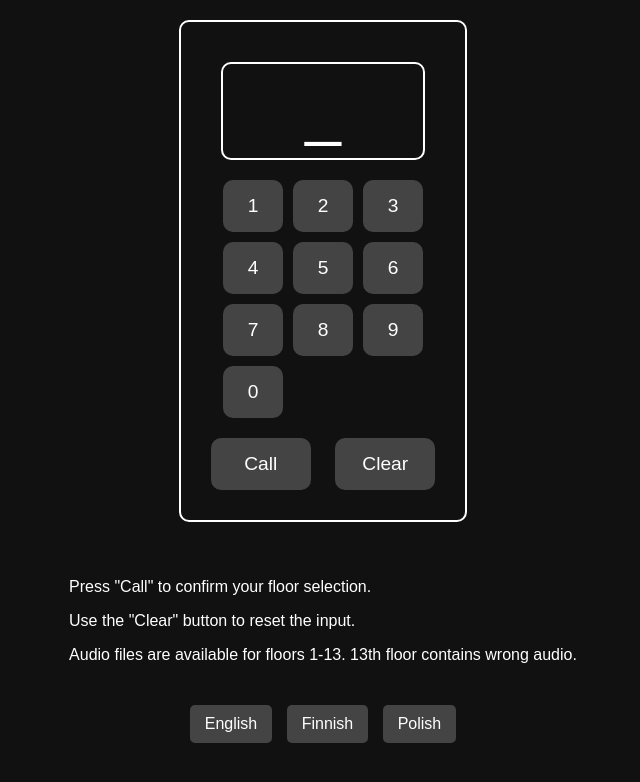
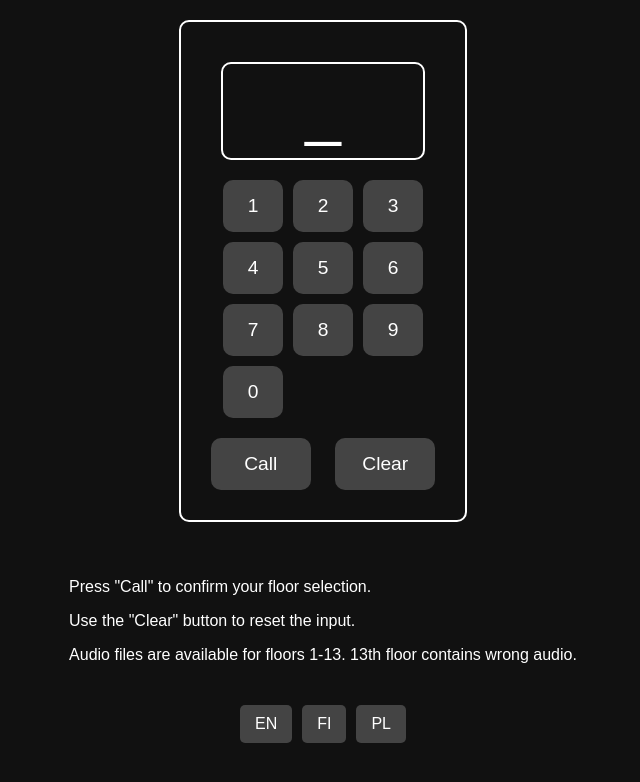
Before and after one commit to kgorecki/lift-panel, a plain HTML site: page index.html in a window 1280 px wide. Shown: the whole page, without its empty margins (317-957 px from the left). Drawn offline with Linux system fonts and the light colour scheme.

Commit message:
auto-populated language switcher

```diff
--- a/index.html
+++ b/index.html
@@ -34,11 +34,7 @@
       <p>Use the "Clear" button to reset the input.</p>
       <p>Audio files are available for floors 1-13. 13th floor contains wrong audio.</p>
     </div>
-    <div class="language-switcher">
-      <button onclick="switchLanguage('en')">English</button>
-      <button onclick="switchLanguage('fi')">Finnish</button>
-      <button onclick="switchLanguage('pl')">Polish</button>
-    </div>
+    <div class="language-switcher" id="languageSwitcher"></div>
   </div>
 
   <div id="screen2" class="screen hidden">
--- a/script.js
+++ b/script.js
@@ -85,3 +85,19 @@ function switchLanguage(lang) {
     audioElement.src = translations[lang].audioFiles[1]; // Update based on the selected floor
   }
 }
+
+function generateLanguageSwitcher() {
+  const languageSwitcher = document.getElementById('languageSwitcher');
+  languageSwitcher.innerHTML = '';
+
+  Object.keys(translations).forEach((lang) => {
+    const button = document.createElement('button');
+    button.textContent = lang.toUpperCase();
+    button.onclick = () => switchLanguage(lang);
+    button.classList.add('language-button');
+    languageSwitcher.appendChild(button);
+  });
+}
+
+// Call the function to generate the language switcher on page load
+document.addEventListener('DOMContentLoaded', generateLanguageSwitcher);
```
